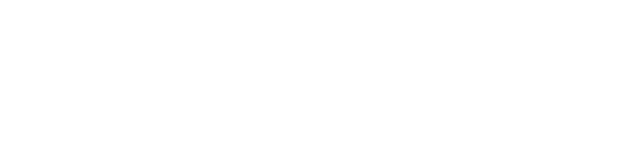
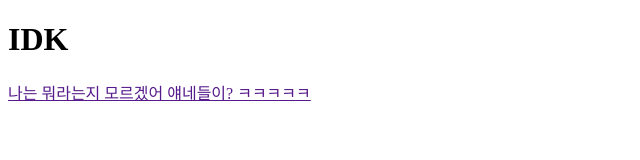
Before and after one commit to lucaisfirst/javascript, a plain HTML site: page index.html in a window 1280 px wide. Shown: the whole page, without its empty margins (0-640 px from the left). Drawn offline with Linux system fonts and the light colour scheme.

Commit message:
index.html

```diff
--- a/index.html
+++ b/index.html
@@ -6,7 +6,8 @@
     <meta http-equiv="X-UA-Compatible" content="IE=edge">
     <meta name="viewport" content="width=device-width, initial-scale=1.0">
     <title>Document</title>
-
+    <h1>IDK</h1>
+    <a href="">나는 뭐라는지 모르겠어 얘네들이? ㅋㅋㅋㅋㅋ</a>
 
     <script defer src="variable.js"></script>
 </head>
```
